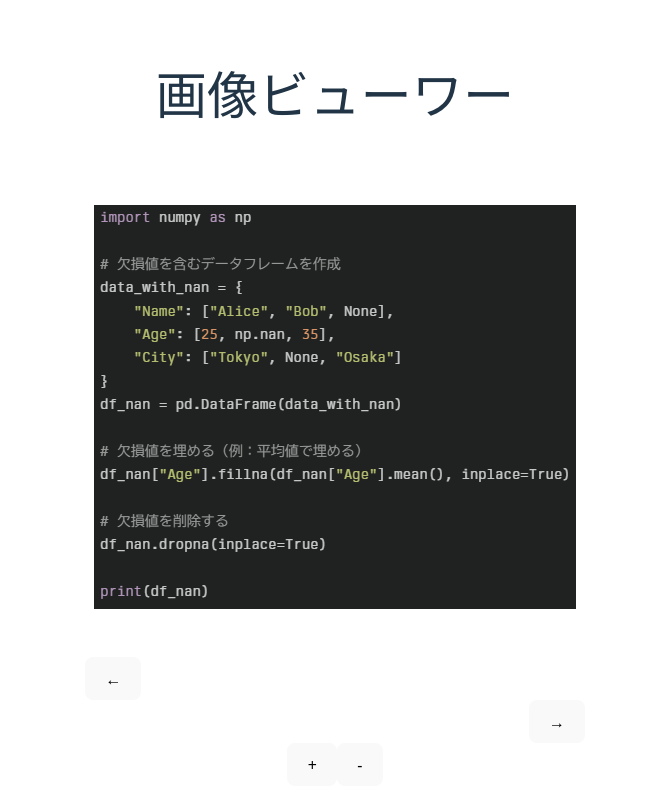
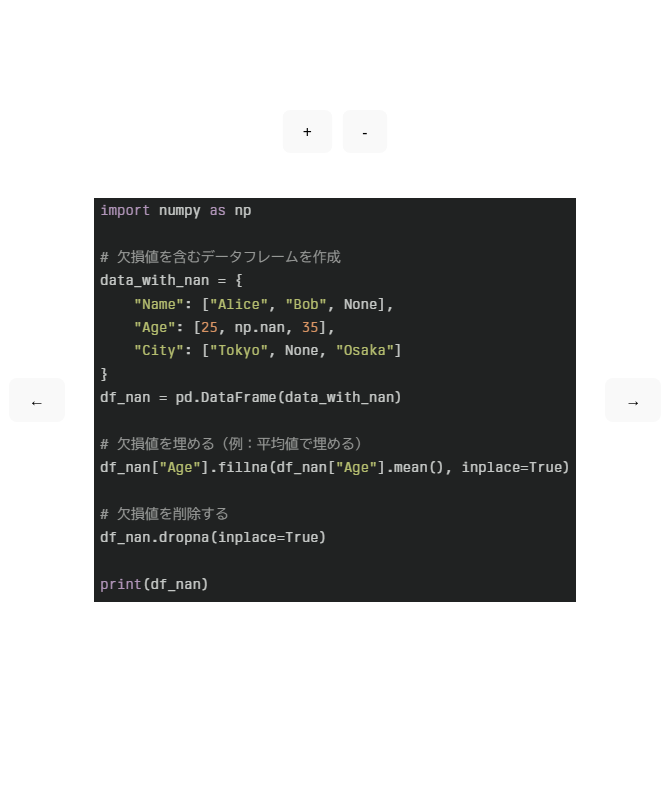
Before and after one commit to Haru81/illust-viewer, a React (Vite) app: page / in a window 1280 px wide. Shown: the top 806 px of the page, without its empty margins (305-974 px from the left). Built offline with nearby package versions, Linux system fonts and the light colour scheme.

Commit message:
[Add]ボタンの位置調整

```diff
--- a/index.html
+++ b/index.html
@@ -3,7 +3,7 @@
   <head>
     <meta charset="UTF-8" />
     <meta name="viewport" content="width=device-width, initial-scale=1.0" />
-    <title>画像ビューワー</title>
+    <title>フォトビューワー</title>
   </head>
   <body>
     <div id="root"></div>
--- a/src/App.css
+++ b/src/App.css
@@ -5,10 +5,34 @@
   text-align: center;
 }
 
-.left-button {
-  text-align: left;
+#viewer-container {
+  display: flex;
+  align-items: center;
+  justify-content: center;
+  position: relative;
+  height: 600px;
+  gap: 20px;
 }
 
-.right-button {
-  text-align: right;
+#illust-container {
+  position: relative;
+  width: 500px;  /* canvasの幅 */
+  height: 500px; /* canvasの高さ */
+  flex-shrink: 0;
 }
+
+#left-button, #right-button {
+  flex-shrink: 0;
+  font-size: 1.5rem;
+  padding: 0.5rem 1rem;
+}
+
+#zoom-controls {
+  position: absolute;
+  top: 10px;
+  left: 50%;
+  transform: translateX(-50%);
+  display: flex;
+  gap: 10px;
+  z-index: 10;
+}
--- a/src/App.tsx
+++ b/src/App.tsx
@@ -4,7 +4,6 @@ import LeftButton from './components/LeftButton'
 import MinusButton from './components/MinusButton'
 import PlusButton from './components/PlusButton'
 import RightButton from './components/RightButton'
-import Title from './components/Title'
 import './App.css'
 
 const imgList = [
@@ -48,8 +47,11 @@ function App() {
   }, []);
 
   return (
-    <>
-      <Title />
+    <div id="viewer-container">
+      <div id='direction-controls'>
+        <LeftButton onClick={hPrev} />
+      </div>
+      <div>
         <IllustDisplay
           src={imgList[index]}
           scale={scale}
@@ -57,11 +59,15 @@ function App() {
           offset={offset}
           setOffset={setOffset}
         />
-      <LeftButton onClick={hPrev} />
-      <RightButton onClick={hNext} />
+        <div id='zoom-controls'>
           <PlusButton onClick={hZoomIn} />
           <MinusButton onClick={hZoomOut} />
-    </>
+        </div>
+      </div>
+      <div>
+        <RightButton onClick={hNext} />
+      </div>
+    </div>
   )
 }
 
```
Lines whose indentation alone changed are shown as unchanged.
